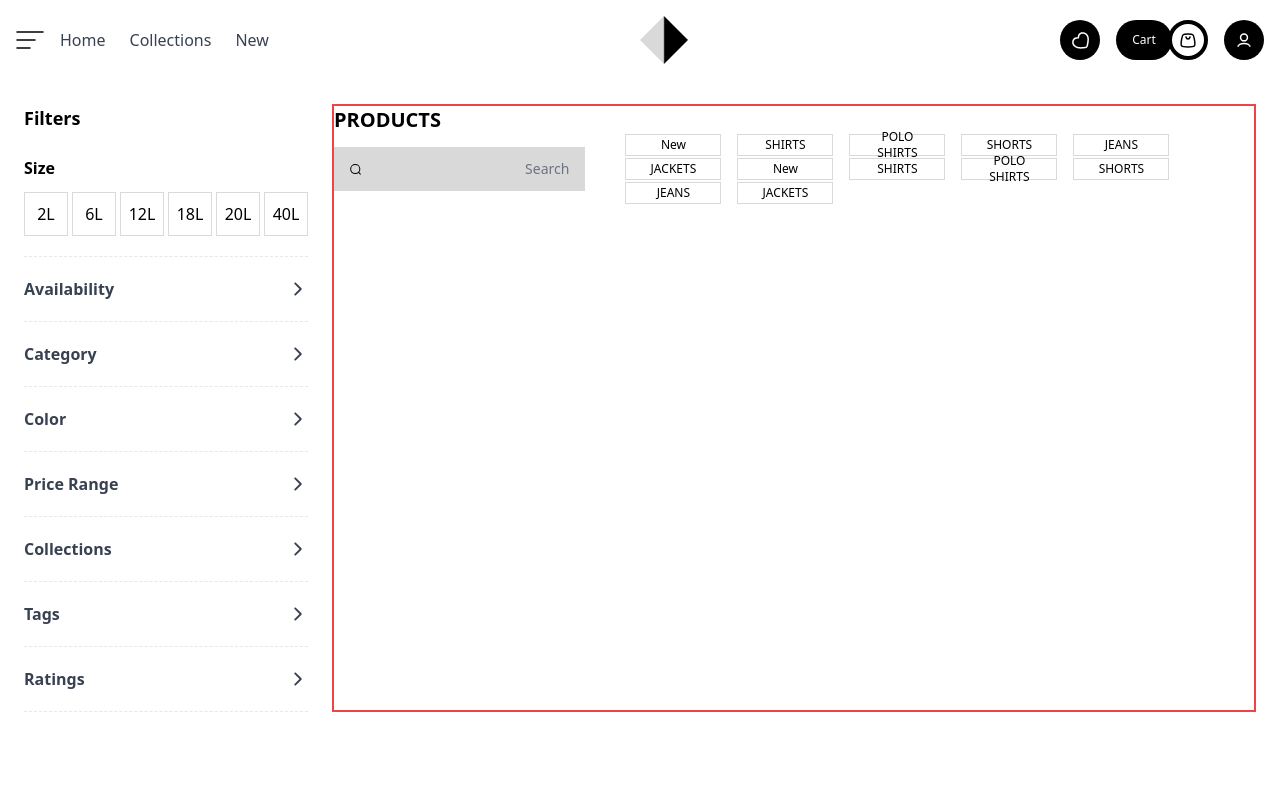
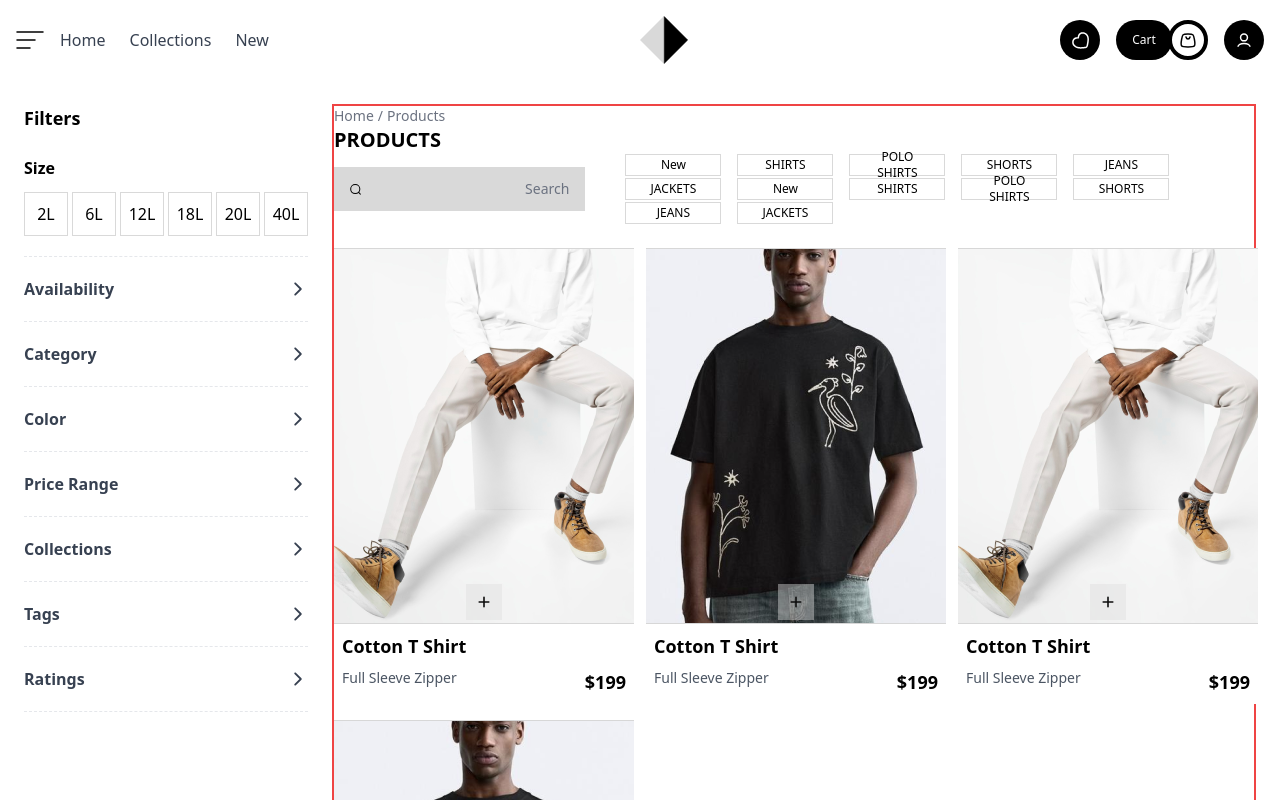
Before and after one commit to Acquaah-Emmanuel-Kofi/fashion-commerce, a Next.js app: page /products in a window 1280 px wide. Shown: the top 800 px of the page. Built offline with nearby package versions, Linux system fonts and the light colour scheme.

Commit message:
feat: render products and breadcramb on page

```diff
--- a/app/products/page.tsx
+++ b/app/products/page.tsx
@@ -11,6 +11,41 @@ import SearchBar from "../shared/components/Searchbar";
 import { useState } from "react";
 import Breadcrumb from "../shared/components/Breadcrumb";
 
+const products = [
+  {
+    id: 1,
+    img: pro1,
+    title: "Cotton T Shirt",
+    description: "Full Sleeve Zipper",
+    price: 199,
+  },
+  {
+    id: 2,
+    img: pro2,
+    title: "Cotton T Shirt",
+    description: "Full Sleeve Zipper",
+    price: 199,
+  },
+  {
+    id: 3,
+    img: pro1,
+    title: "Cotton T Shirt",
+    description: "Full Sleeve Zipper",
+    price: 199,
+  },
+  {
+    id: 4,
+    img: pro2,
+    title: "Cotton T Shirt",
+    description: "Full Sleeve Zipper",
+    price: 199,
+  },
+];
+
+const breadcrumbItems = [
+  { label: "Home", href: "/" },
+  { label: "Products", href: "/products" },
+];
 
 const Products = () => {
   const [selectedProductType, setSelectedProductType] = useState<string | null>(
@@ -35,6 +70,7 @@ const Products = () => {
               <div className="border-2 border-red-500 w-full ml-6">
                 <div>
                   <div>
+                    <Breadcrumb items={breadcrumbItems} />
                   </div>
 
                   <h1 className="font-semibold text-xl">PRODUCTS</h1>
@@ -63,7 +99,47 @@ const Products = () => {
                   </div>
                 </div>
 
+                <div className="mt-6">
+                  <div className="grid lg:grid-cols-3 grid-cols-1 gap-4">
+                    {products.map((product) => (
+                      <div
+                        key={product.id}
+                        className="w-[170px] lg:w-[300px]  bg-white overflow-hidden"
+                      >
+                        <div className="relative">
+                          <Image
+                            src={product.img}
+                            alt={product.title}
+                            className="w-full h-[175px] lg:h-[376px] object-cover"
+                          />
+                          <button
+                            type="button"
+                            className="flex justify-between bg-[#DCDCDC70] text-[#0C0C0C] items-center p-2.5 absolute bottom-1 left-2/4 -translate-x-2/4"
+                          >
+                            <HiPlus />
+                          </button>
+                        </div>
 
+                        <div className="p-2">
+                          <h1 className="text-sm lg:text-lg font-bold">
+                            {product.title}
+                          </h1>
+                          <div className="flex items-center justify-between">
+                            <div className="text-gray-600 text-xs lg:text-sm">
+                              {product.description}
+                            </div>
+                            <label
+                              htmlFor="price"
+                              className="block mt-2 text-black font-semibold lg:text-lg"
+                            >
+                              ${product.price}
+                            </label>
+                          </div>
+                        </div>
+                      </div>
+                    ))}
+                  </div>
+                </div>
               </div>
             </div>
           </section>
```
